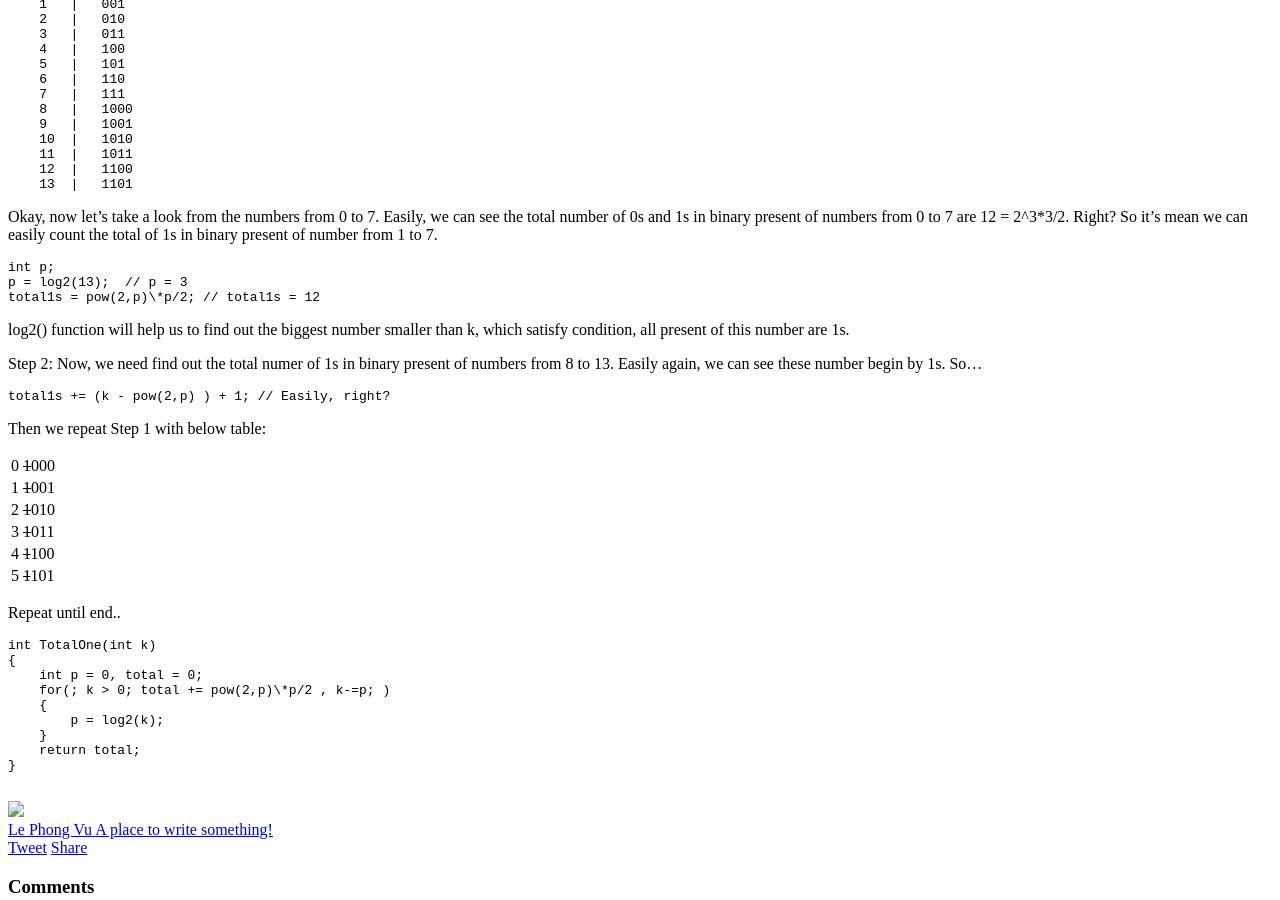
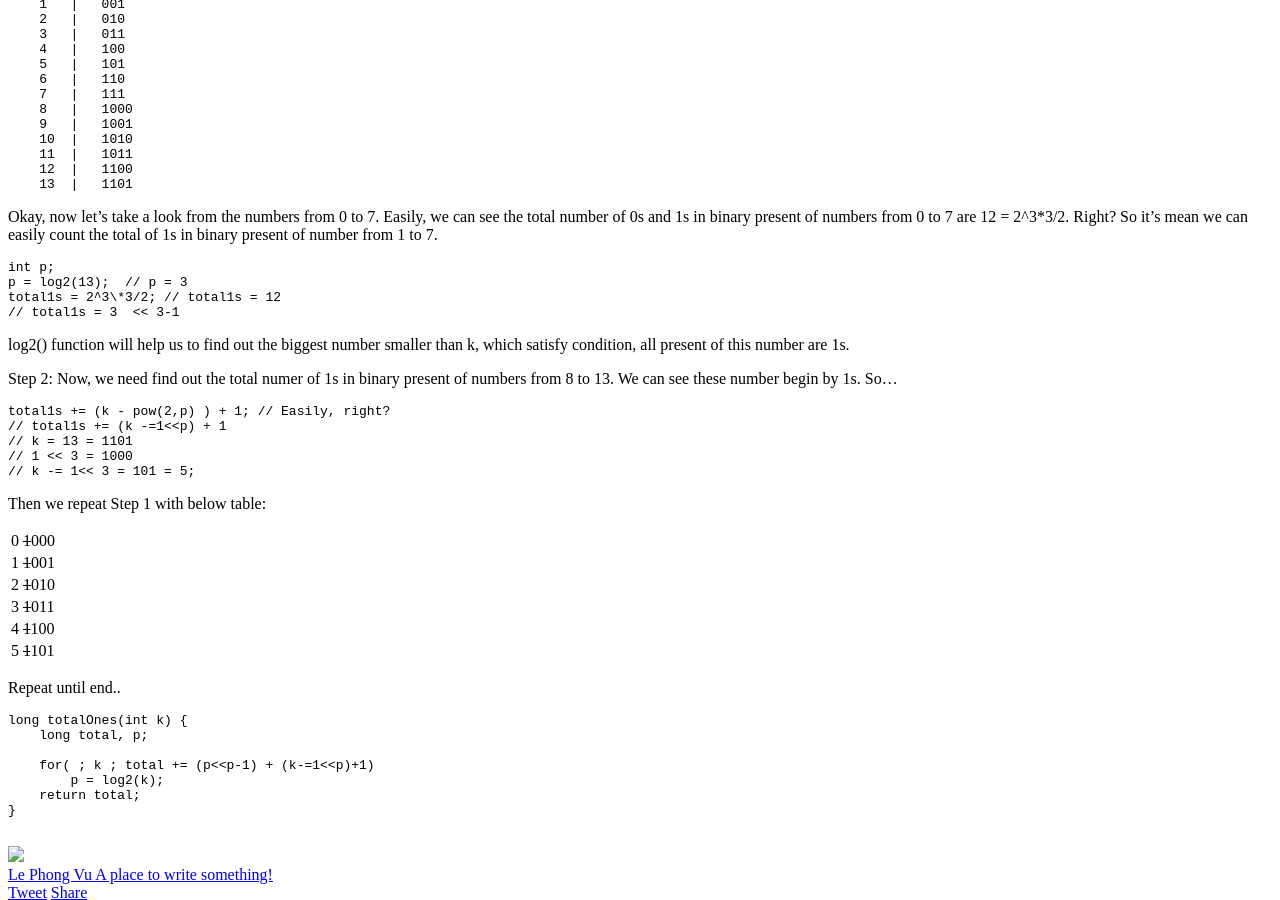
Before and after one commit to lpvcpp/lpvcpp.github.io, a Jekyll site: the page built from _posts/2017-04-07-Count-bit-1.md, in a window 1280 px wide and 900 px high, scrolled down 710 px. Built offline with Jekyll 4.4.1, drawn with Linux system fonts in a browser that asks for light colours; nearby versions of some CDN libraries; comment, search, counter and statistics services are not loaded.

Commit message:
Update 2017-04-07-Count-bit-1.md

```diff
--- a/_posts/2017-04-07-Count-bit-1.md
+++ b/_posts/2017-04-07-Count-bit-1.md
@@ -59,16 +59,21 @@ So it's mean we can easily count the total of 1s in binary present of number fro
 ~~~
 int p;
 p = log2(13);  // p = 3
-total1s = pow(2,p)\*p/2; // total1s = 12
+total1s = 2^3\*3/2; // total1s = 12
+// total1s = 3  << 3-1
 ~~~
 log2() function will help us to find out the biggest number smaller than k, which satisfy condition, all present of this number are 1s.
 
 Step 2:
 Now, we need find out the total numer of 1s in binary present of numbers from 8 to 13.
-Easily again, we can see these number begin by 1s. So...
+We can see these number begin by 1s. So...
 
 ~~~
 total1s += (k - pow(2,p) ) + 1; // Easily, right?
+// total1s += (k -=1<<p) + 1
+// k = 13 = 1101
+// 1 << 3 = 1000
+// k -= 1<< 3 = 101 = 5;
 ~~~
 
 Then we repeat Step 1 with below table:
@@ -83,13 +88,11 @@ Then we repeat Step 1 with below table:
 Repeat until end..
 
 ~~~
-int TotalOne(int k)
-{
-    int p = 0, total = 0;
-    for(; k > 0; total += pow(2,p)\*p/2 , k-=p; )
-    {
+long totalOnes(int k) {
+    long total, p;
+
+    for( ; k ; total += (p<<p-1) + (k-=1<<p)+1)
         p = log2(k);
-    }
     return total;
 }
 
```
